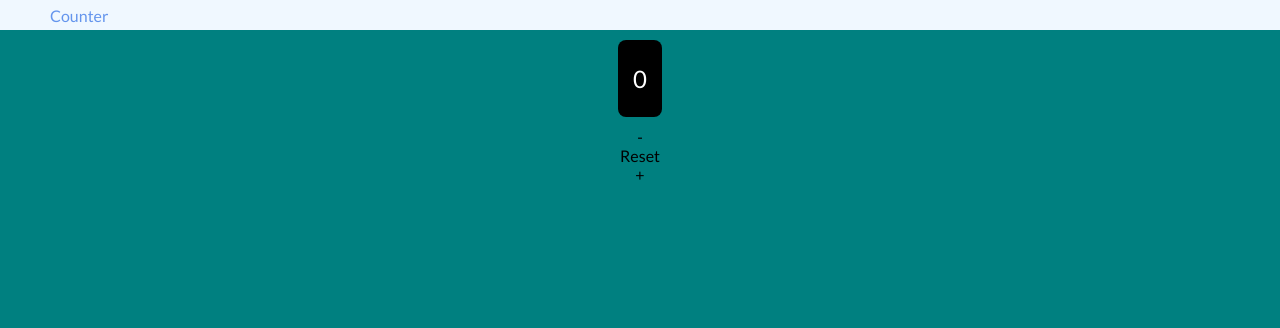
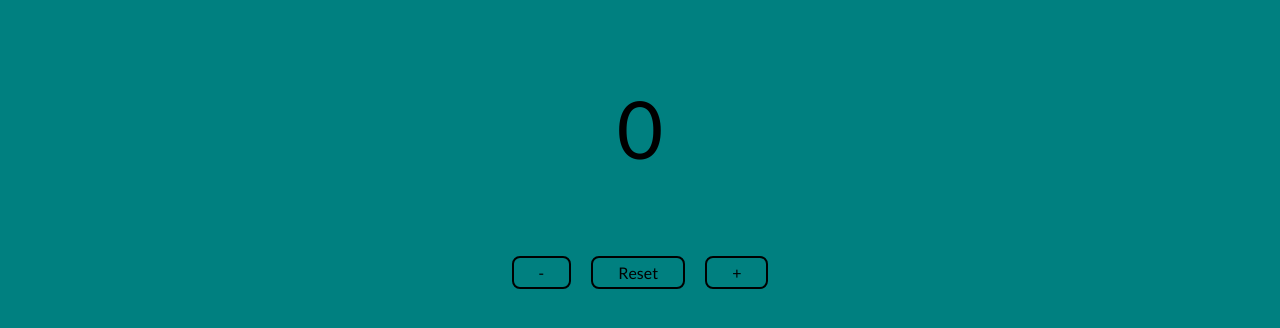
Before and after one commit to darthcircuit/counterWidget, a plain HTML site: page index.html in a window 1280 px wide. Drawn offline with nearby package versions, Linux system fonts and the light colour scheme; files that its build step writes are made by us from their sources.

Commit message:
added styling and colors to counter

```diff
--- a/index.html
+++ b/index.html
@@ -4,7 +4,7 @@
     <meta charset="UTF-8" />
     <meta http-equiv="X-UA-Compatible" content="IE=edge" />
     <meta name="viewport" content="width=device-width, initial-scale=1.0" />
-    <title>Random Hex Flipper</title>
+    <title>Counter Widget</title>
 
     <link rel="stylesheet" href="styles/styles.css" />
 
@@ -18,18 +18,15 @@
   </head>
   <body>
     <div class="body-content">
-      <div class="title-bar">
-        <p>Counter</p>
-      </div>
+      <div class="page-content">
+        <div class="text-node">
+          <p id="count">0</p>
+        </div>
 
-      <div class="page-content">
         <div class="button-box">
-          <div class="text-node">
-            <p id="count">0</p>
-          </div>
-          <div id="sub">-</div>
-          <div id="reset">Reset</div>
-          <div id="add">+</div>
+          <div class="button" id="sub">-</div>
+          <div class="button" id="reset">Reset</div>
+          <div class="button" id="add">+</div>
         </div>
       </div>
     </div>
--- a/scripts/index.js
+++ b/scripts/index.js
@@ -1,16 +1,28 @@
 const incCount = () => {
   const count = document.getElementById("count");
+  count.textContent = parseInt(count.textContent) + 1;
+  styleText(count);
+};
 
-  count.textContent = parseInt(count.textContent) + 1;
-};
 const decCount = () => {
   const count = document.getElementById("count");
-
   count.textContent = parseInt(count.textContent) - 1;
+  styleText(count);
 };
 const resetCount = () => {
   const count = document.getElementById("count");
   count.textContent = 0;
+  styleText(count);
+};
+
+const styleText = (val) => {
+  if (val.textContent > 0) {
+    val.style.color = "#00FF00";
+  } else if (val.textContent < 0) {
+    val.style.color = "#FF0000";
+  } else {
+    val.style.color = "#000000";
+  }
 };
 
 const incBtn = document.getElementById("add");
--- a/styles/styles.scss
+++ b/styles/styles.scss
@@ -5,22 +5,7 @@ body {
   height: 100%;
   background-color: teal;
   font-family: "lato";
-  .body-content {
-    .title-bar {
-      display: flex;
-      align-items: center;
-      justify-content: flex-start;
-      background-color: aliceblue;
-
-      height: 30px;
-      width: 100%;
-      p {
-        padding-left: 50px;
-        color: cornflowerblue;
-      }
-    }
   .page-content {
-      .button-box {
     display: flex;
     flex-direction: column;
     align-items: center;
@@ -29,28 +14,24 @@ body {
       display: flex;
       align-items: center;
       justify-content: center;
-          font-size: 1.5rem;
-          background-color: black;
+      font-size: 5rem;
       border-radius: 8px;
-          margin: 10px;
-          padding: 0 15px;
+
       // width: 500px;
-          p {
-            color: white;
     }
-          #randTextNode {
-            padding-left: 5px;
-            color: cornflowerblue;
-          }
-        }
+    .button-box {
+      display: flex;
+      align-items: center;
+      justify-content: center;
 
-        #button {
+      .button {
         padding: 5px 25px;
         border: solid black 2px;
         border-radius: 8px;
+        margin: 0 10px;
       }
 
-        #button:hover {
+      .button:hover {
         cursor: pointer;
         background-color: black;
         color: white;
@@ -58,4 +39,3 @@ body {
     }
   }
 }
-}
```
Also changed, not shown: styles/styles.css (added), 1 other file. Lines whose indentation alone changed are shown as unchanged.
